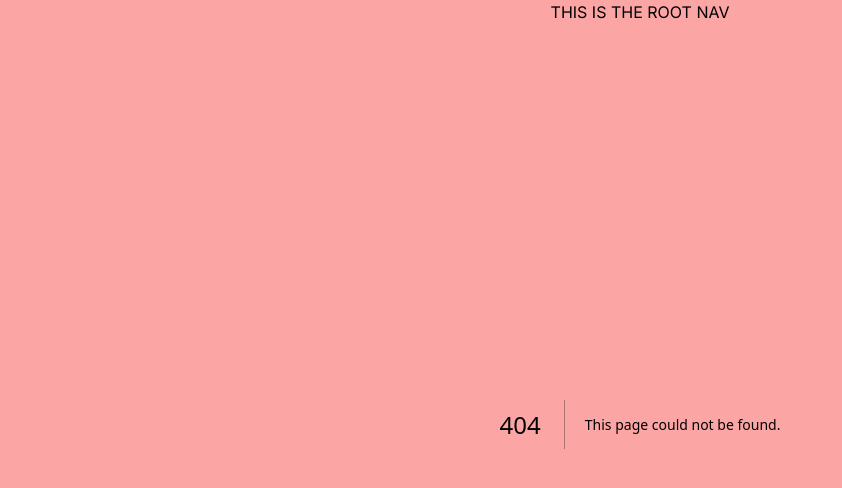
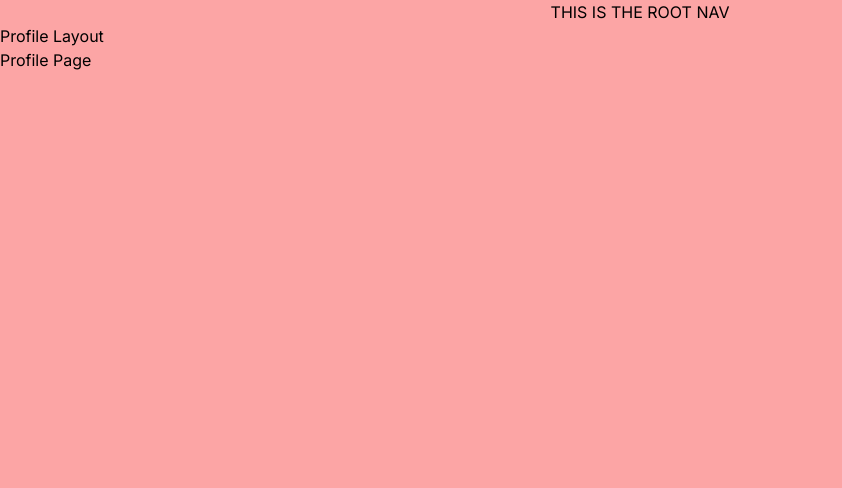
Before and after one commit to justin-0/nextjs-docs, a Next.js app: page /profile in a window 1280 px wide. Before the commit this address had no page. Shown: the top 488 px of the page, without its empty margins (0-842 px from the left). Built offline with nearby package versions, Linux system fonts and the light colour scheme.

Commit message:
route groups layout, page for profile route

```diff
--- /dev/null
+++ b/app/(profile)/layout.tsx
@@ -0,0 +1,10 @@
+export default function ProfileLayout({
+  children,
+}: React.HTMLAttributes<HTMLElement>) {
+  return (
+    <>
+      <h1>Profile Layout</h1>
+      {children}
+    </>
+  );
+}
--- /dev/null
+++ b/app/(profile)/profile/page.tsx
@@ -0,0 +1,3 @@
+export default function ProfilePage() {
+  return <h1>Profile Page</h1>;
+}
```
Also changed, not shown: 1 other file (tests, documents, lock files or other folders).
